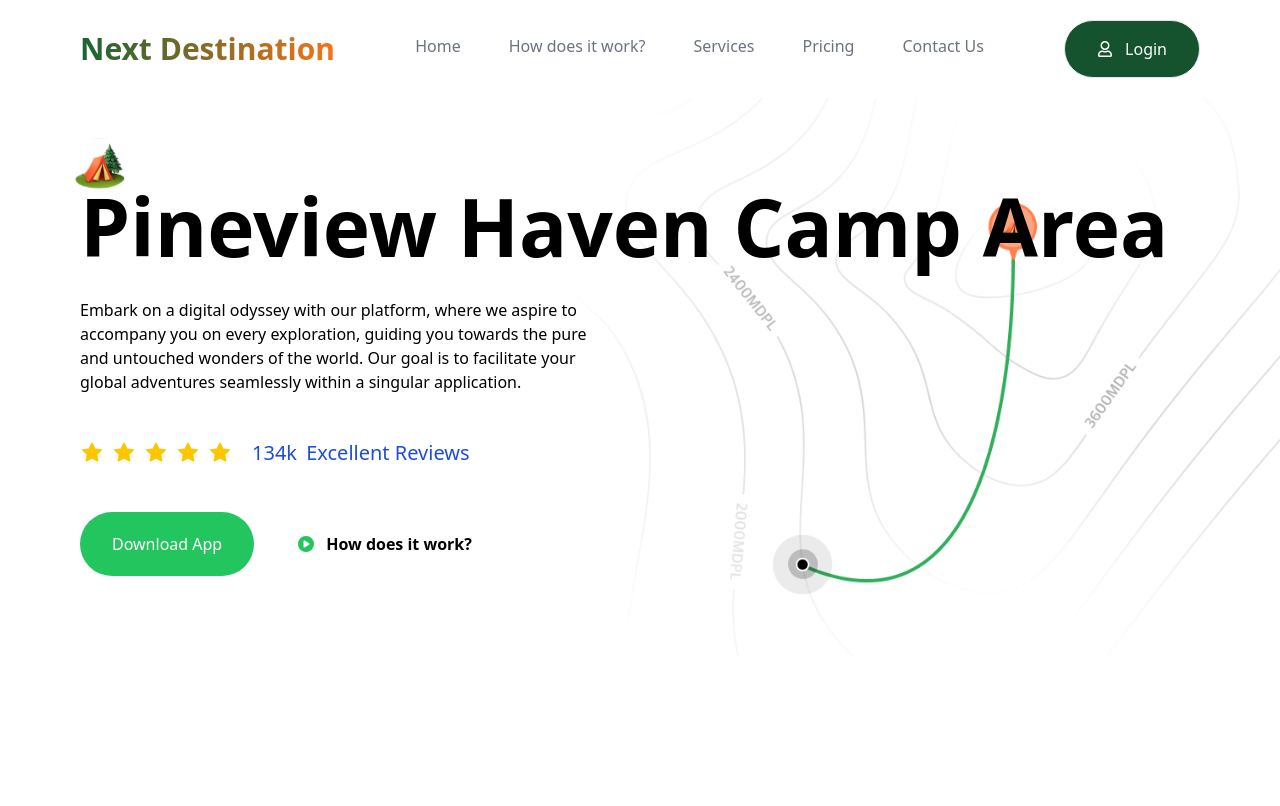
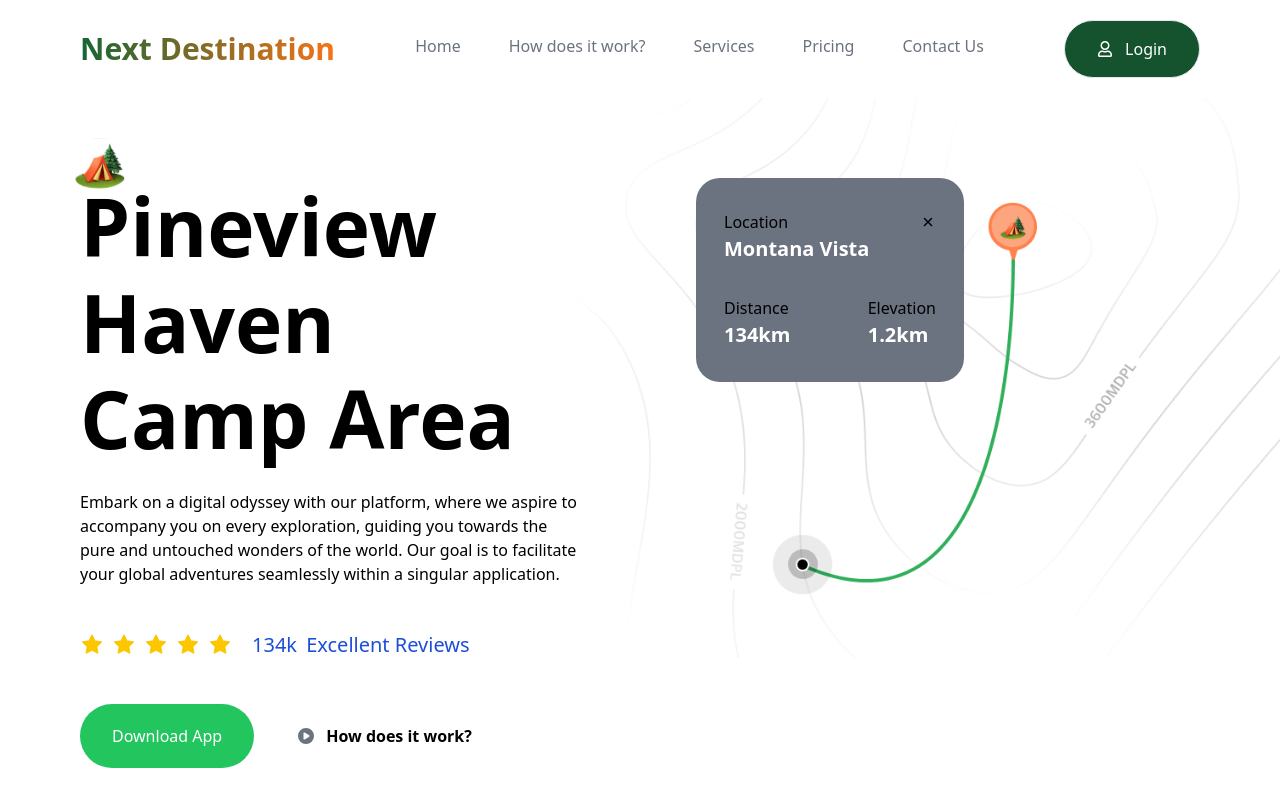
Before and after one commit to GeorgeOprea1/next-destination, a Next.js app in the folder next-destination/: page / in a window 1280 px wide. Shown: the top 806 px of the page. Built offline with nearby package versions, Linux system fonts and the light colour scheme.

Commit message:
finished Hero component

```diff
--- a/next-destination/components/Hero.tsx
+++ b/next-destination/components/Hero.tsx
@@ -1,5 +1,6 @@
 import React from "react";
 import { FaCirclePlay } from "react-icons/fa6";
+import { IoClose } from "react-icons/io5";
 
 const Hero = () => {
   return (
@@ -49,9 +50,31 @@ const Hero = () => {
             type="button"
             className="flex justify-center items-center gap-3 rounded-full border-white bg-white px-8 py-3 "
           >
-            <FaCirclePlay className=" text-green-500 " />
+            <FaCirclePlay className=" text-gray-500 " />
             <span className="font-bold">How does it work?</span>
           </button>
+        </div>
+      </div>
+
+      <div className="relative flex flex-1 items-start">
+        <div className="z-20 flex w-[268px] flex-col gap-8 rounded-3xl bg-gray-500 px-7 py-8">
+          <div className="flex flex-col">
+            <div className="flex items-center justify-between">
+              <p className="text-[16px] font-[400] text-gray-20">Location</p>{" "}
+              <IoClose width={24} height={24} />
+            </div>
+            <p className="text-[20px] font-[700] text-white">Montana Vista</p>
+          </div>
+          <div className="flex items-center justify-between">
+            <div className="flex flex-col">
+              <p className="text-[16px] font-[400] text-gray-20">Distance</p>
+              <p className="text-[20px] font-[700] text-white">134km</p>
+            </div>
+            <div className="flex flex-col">
+              <p className="text-[16px] font-[400] text-gray-20">Elevation</p>
+              <p className="text-[20px] font-[700] text-white">1.2km</p>
+            </div>
+          </div>
         </div>
       </div>
     </section>
```
